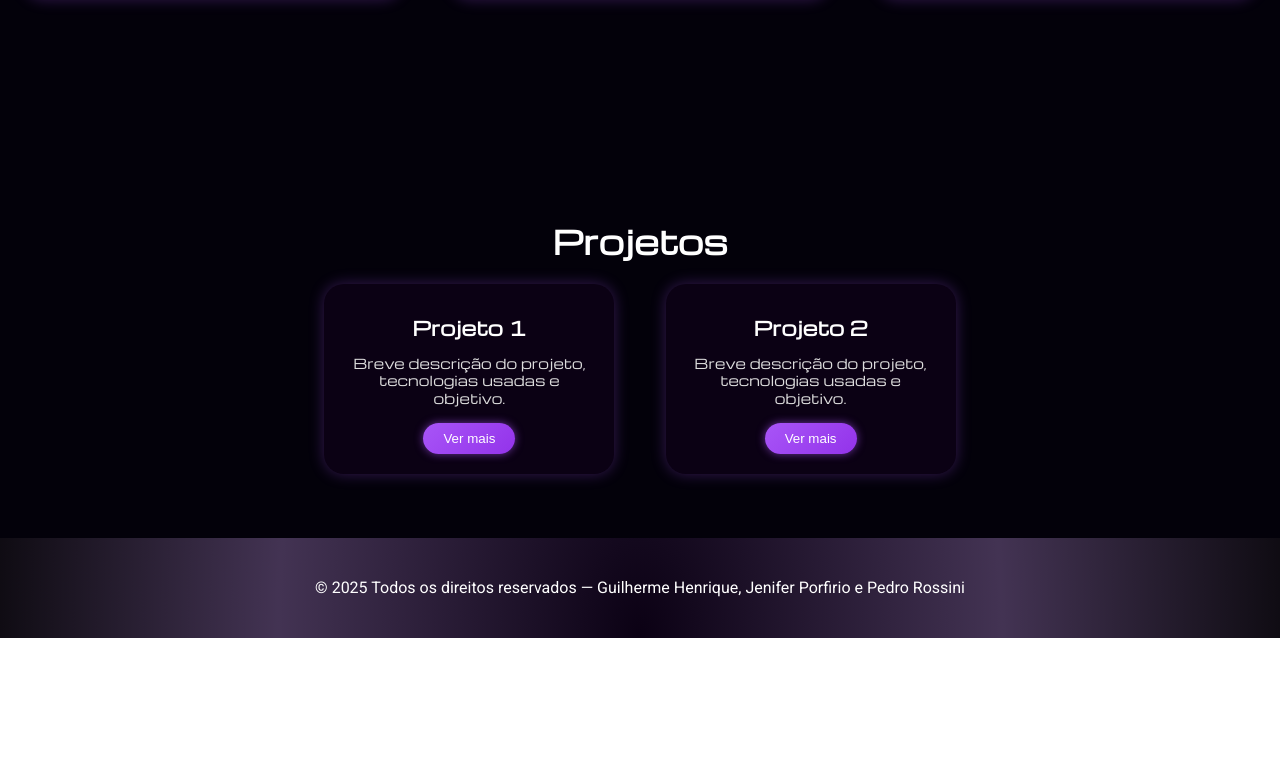
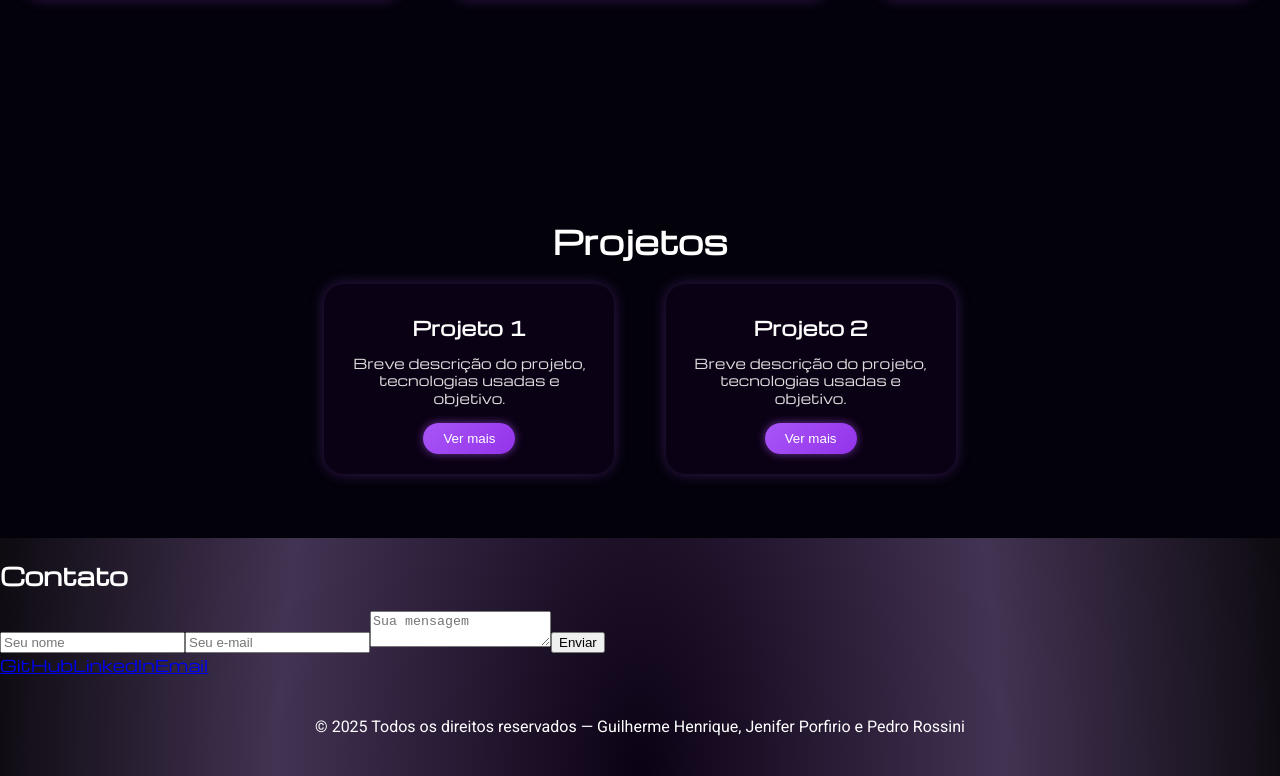
Before and after one commit to shimuzinho/Portfolio-GCSI, a React (Vite) app: page / in a window 1280 px wide. Shown: the part 531-1307 px from the top of the page. Before the commit the page ends 1169 px from the top, so only its background shows below. Built offline with nearby package versions, Linux system fonts and the light colour scheme.

Commit message:
feat(contact): add contact form and social links to Contact component

```diff
--- a/src/components/Contact.jsx
+++ b/src/components/Contact.jsx
@@ -2,8 +2,34 @@ import styles from '../styles/contact.module.css';
 
 export default function Contact () {
     return (
-        <div className={styles.contact}>
+        <section className={styles.contact}>
+            <h2 className={styles.contactTitle}>Contato</h2>
 
-        </div>
+            <form className={styles.contactForm}>
+                <input
+                    type="text"
+                    placeholder="Seu nome"
+                    className={styles.input}
+                />
+                <input
+                    type="email"
+                    placeholder="Seu e-mail"
+                    className={styles.input}
+                />
+                <textarea
+                    placeholder="Sua mensagem"
+                    className={styles.textarea}
+                />
+                <button type="submit" className={styles.button}>
+                    Enviar
+                </button>
+            </form>
+
+            <div className={styles.socials}>
+                <a href="https://github.com/shimuzinho" target="_blank">GitHub</a>
+                <a href="https://www.linkedin.com/in/jenifer-porfirio/" target="_blank">LinkedIn</a>
+                <a href="https://mail.google.com/mail/u/0/#sent?compose=GTvVlcSBmWzDlxsdMKssVNLFGhNkSJQHSZQrzljxNTQlWmbwfvSvtNWPCcFJHMxtTJgmFwNDmMgKl">Email</a>
+            </div>
+        </section>
     );
 }
```
